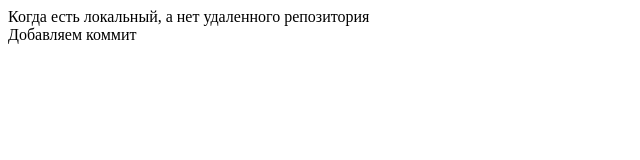
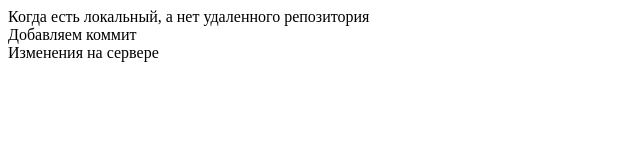
Before and after one commit to DobriKuznec/special-app, a plain HTML site: page index.html in a window 1280 px wide. Shown: the whole page, without its empty margins (0-640 px from the left). Drawn offline with Linux system fonts and the light colour scheme.

Commit message:
Update index.html
изм. на сервере

```diff
--- a/index.html
+++ b/index.html
@@ -9,5 +9,6 @@
 <body>
     <div>Когда есть локальный, а нет удаленного репозитория</div>
     <div>Добавляем коммит</div>
+    <div>Изменения на сервере</div>
 </body>
 </html>
```
